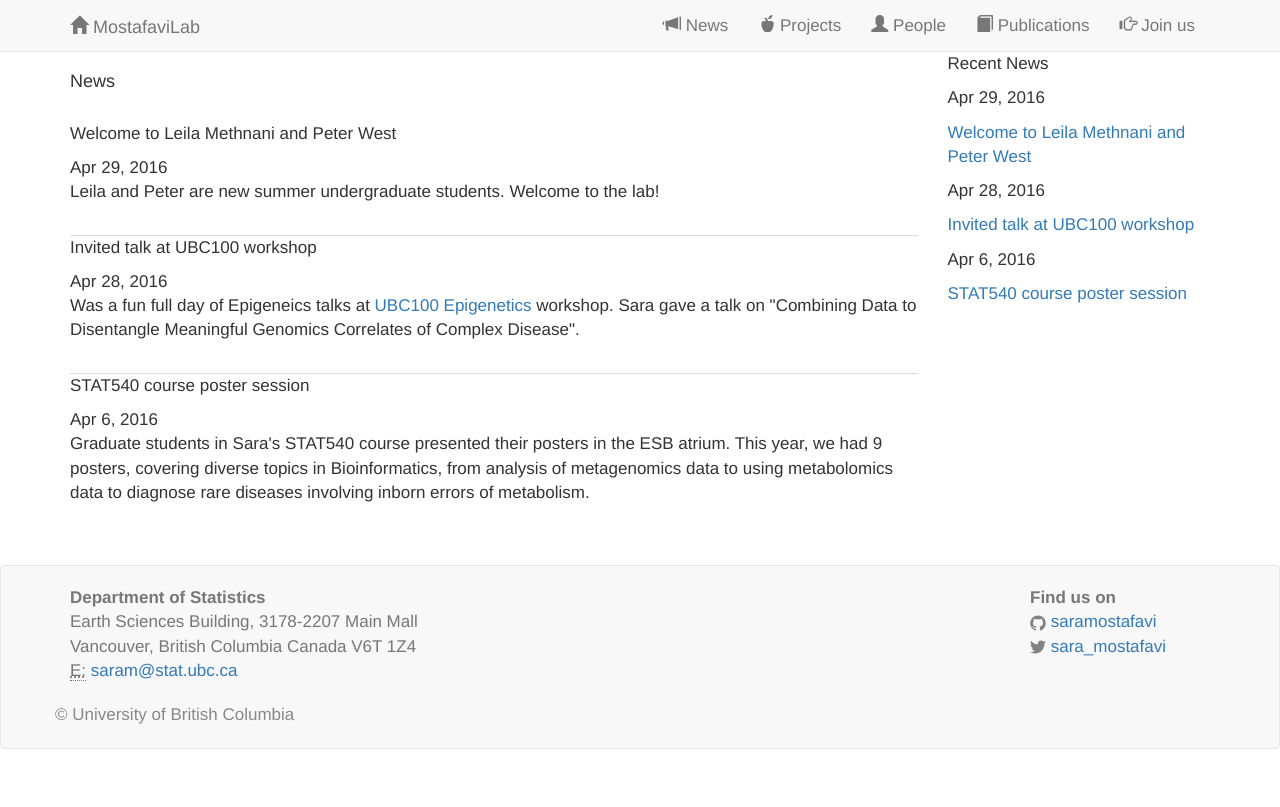
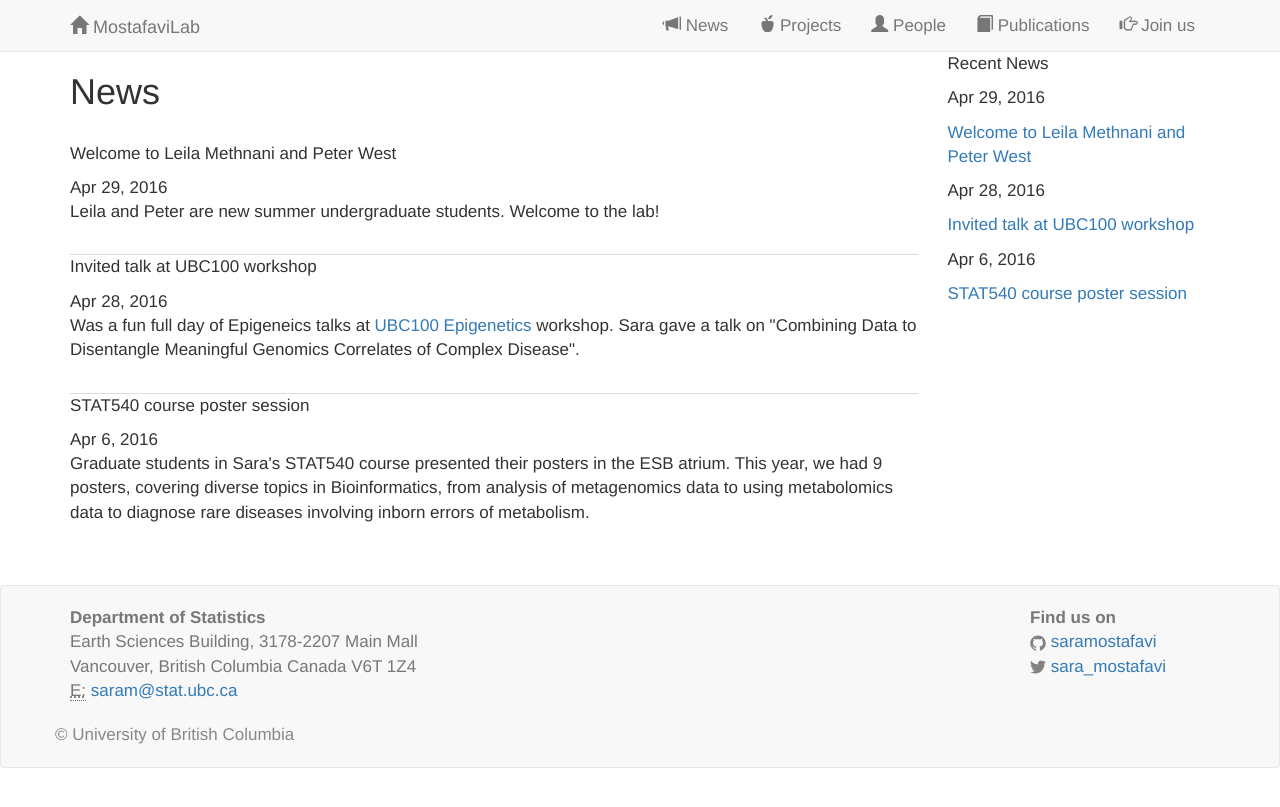
Before and after one commit to saramostafavi/saramostafavi.github.io, a Jekyll site: the page built from news/index.html, in a window 1280 px wide. Shown: the top 807 px of the page. Built offline with Jekyll 4.4.1, drawn with Linux system fonts in a browser that asks for light colours; nearby versions of some CDN libraries; the list of posts is cut into pages by our own code; a style sheet for code colours, icons or effects is not loaded.

Commit message:
Update index.html

```diff
--- a/news/index.html
+++ b/news/index.html
@@ -2,7 +2,7 @@
 layout: page
 ---
 
-<h4 class="news">News</h4>
+<h1 class="news">News</h1>
 
 {% for post in paginator.posts %}
 
```
